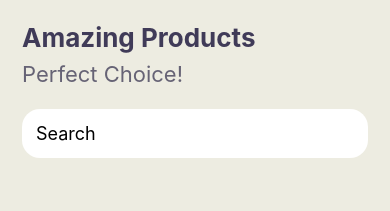
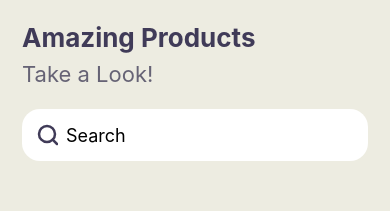
Before and after one commit to KieranVieira/e-commerce-mobile, a React Native app: screen / in a window 390 px wide. Shown: the top 211 px of the page. Built offline with nearby package versions, Linux system fonts and the light colour scheme; no server answers.

Commit message:
Shop Progress

```diff
--- a/src/navigation/Shop/index.tsx
+++ b/src/navigation/Shop/index.tsx
@@ -1,19 +1,68 @@
-import React, { useState } from 'react';
-import Input from '../../components/Input';
+import React, { useState, useEffect, useCallback } from 'react';
+import { useDispatch } from 'react-redux';
 
-import { MainContainer, Header, SubHeader, FilterContainer } from './styles';
+import { fetchProducts } from '../../redux/actions/products';
+import { Product as IProduct } from '../../redux/reducers/products';
+import { getProducts } from '../../redux/selectors/products';
+import {
+  MainContainer,
+  Header,
+  SubHeader,
+  FilterContainer,
+  SearchBar,
+  SearchIcon,
+  ScrollContainer,
+  ProductsContainer,
+  Product
+} from './styles';
 
+/**
+ * Shop screen that renders search, filters, categories, and allows the user
+ * to add products to their cart from the rendered product list
+ */
 const Shop = () => {
+  const dispatch = useDispatch();
+  const products = getProducts();
   const [searchValue, setSearchValue] = useState('');
 
+  const renderProduct = useCallback((item: IProduct, index: number) => {
+    return (
+      <Product
+        title={item.title}
+        description={item.description}
+        price={item.price}
+        rating={item.rating.rate}
+        imageSrc={item.image}
+      />
+    )
+  }, []);
+
+  /**
+   * Handles fetching products with most recent search value, category, and sort
+   * options selected
+   */
+  useEffect(() => {
+    dispatch(fetchProducts());
+  }, [])
+
   return (
-    <MainContainer>
-      <Header>Amazing Products</Header>
-      <SubHeader>Perfect Choice!</SubHeader>
-      <FilterContainer>
-        <Input placeholder="Search" value={searchValue} onChange={setSearchValue} />
-      </FilterContainer>
-    </MainContainer>
+    <ScrollContainer>
+      <MainContainer>
+        <Header>Amazing Products</Header>
+        <SubHeader>Take a Look!</SubHeader>
+        <FilterContainer>
+          <SearchBar
+            icon={<SearchIcon />}
+            placeholder="Search"
+            value={searchValue}
+            onChange={setSearchValue}
+          />
+        </FilterContainer>
+        <ProductsContainer>
+          {products.map(renderProduct)}
+        </ProductsContainer>
+      </MainContainer>
+    </ScrollContainer>
   )
 }
 
--- a/src/navigation/Shop/styles.ts
+++ b/src/navigation/Shop/styles.ts
@@ -1,14 +1,18 @@
 import styled from 'styled-components/native';
 import { SafeAreaView } from 'react-native-safe-area-context';
 
+import Input from '../../components/Input';
+import ProductComponent from '../../components/Product';
+import Search from '../../icons/Search';
+
 export const MainContainer = styled(SafeAreaView)`
   flex: 1;
-  background-color: ${({theme}) => theme.colors.main};
   padding: 0 ${({theme}) => theme.spacing.md}px;
 `;
 
-export const ScrollableContent = styled.ScrollView`
+export const ScrollContainer = styled.ScrollView`
   flex: 1;
+  background-color: ${({theme}) => theme.colors.main};
 `;
 
 export const Header = styled.Text`
@@ -28,3 +32,17 @@ export const SubHeader = styled.Text`
 export const FilterContainer = styled.View`
   flex: 1;
 `;
+
+export const SearchBar = styled(Input)`
+  margin-bottom: ${({theme}) => theme.spacing.md}px;
+`;
+
+export const ProductsContainer = styled.View``;
+
+export const Product = styled(ProductComponent)`
+  margin-bottom: ${({theme}) => theme.spacing.md}px;
+`;
+
+export const SearchIcon = styled(Search).attrs(({ theme }) => ({
+  stroke: theme.colors.textMain,
+}))``;
```
